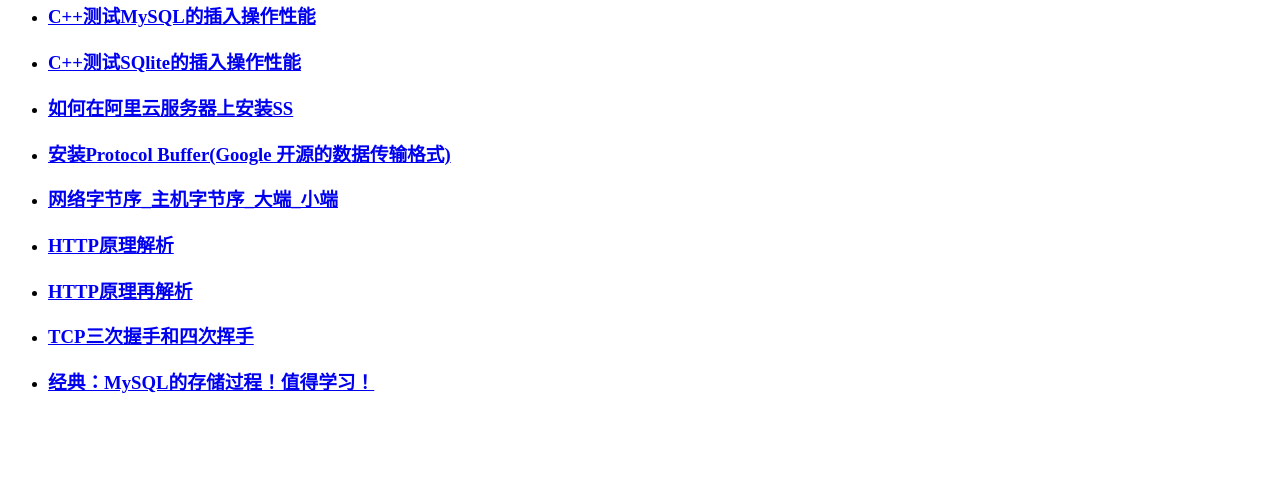
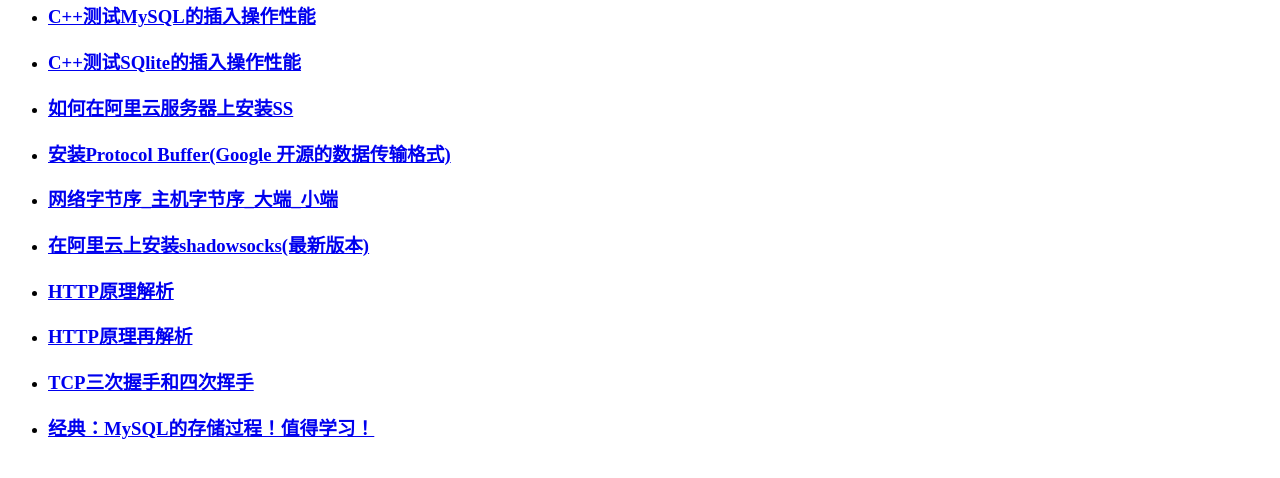
Before and after one commit to wojiaoliufei/tycao.github.io, a plain HTML site: page index.html in a window 1280 px wide. Shown: the part 74-552 px from the top of the page. Drawn offline with Linux system fonts and the light colour scheme.

Commit message:
update cloud_aliyun.md

```diff
--- a/index.html
+++ b/index.html
@@ -11,6 +11,7 @@
 			<li><h3><a href = "https://github.com/tycao/tycao.github.io/blob/master/deploy_ShadowsSocks_in_Aliyun.md" > 如何在阿里云服务器上安装SS </a></h3></li>
 			<li><h3><a href = "https://github.com/tycao/tycao.github.io/blob/master/protocol_buffer.md" > 安装Protocol Buffer(Google 开源的数据传输格式)</a></h3></li>
 			<li><h3><a href = "https://github.com/tycao/tycao.github.io/blob/master/Network_byte_order.md" > 网络字节序_主机字节序_大端_小端 </a></h3></li>
+			<li><h3><a href = "https://github.com/tycao/tycao.github.io/blob/master/cloud_aliyun.md" > 在阿里云上安装shadowsocks(最新版本) </a></h3></li>
 			<li><h3><a href = "https://github.com/tycao/tycao.github.io/blob/master/HTTP_Protocol.md" > HTTP原理解析</a></h3></li>
 			<li><h3><a href = "https://github.com/tycao/tycao.github.io/blob/master/HTTP_protocol_02.md" > HTTP原理再解析</a></h3></li>
 			<li><h3><a href = "https://github.com/tycao/tycao.github.io/blob/master/TCP_three_times_handshake.md" > TCP三次握手和四次挥手</a></h3></li>
```
Also changed, not shown: 1 other file.
